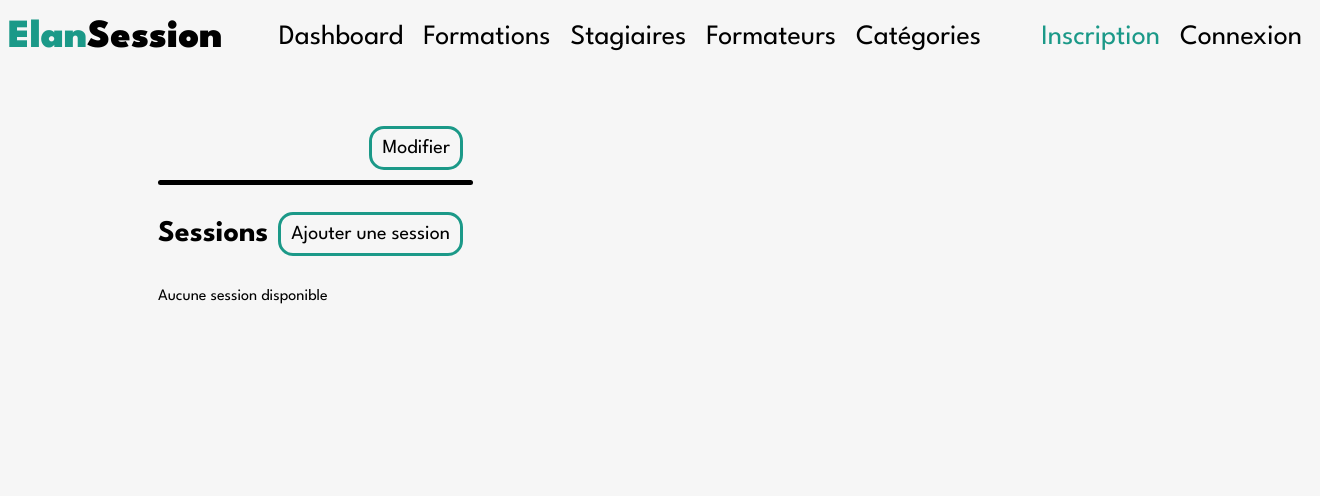
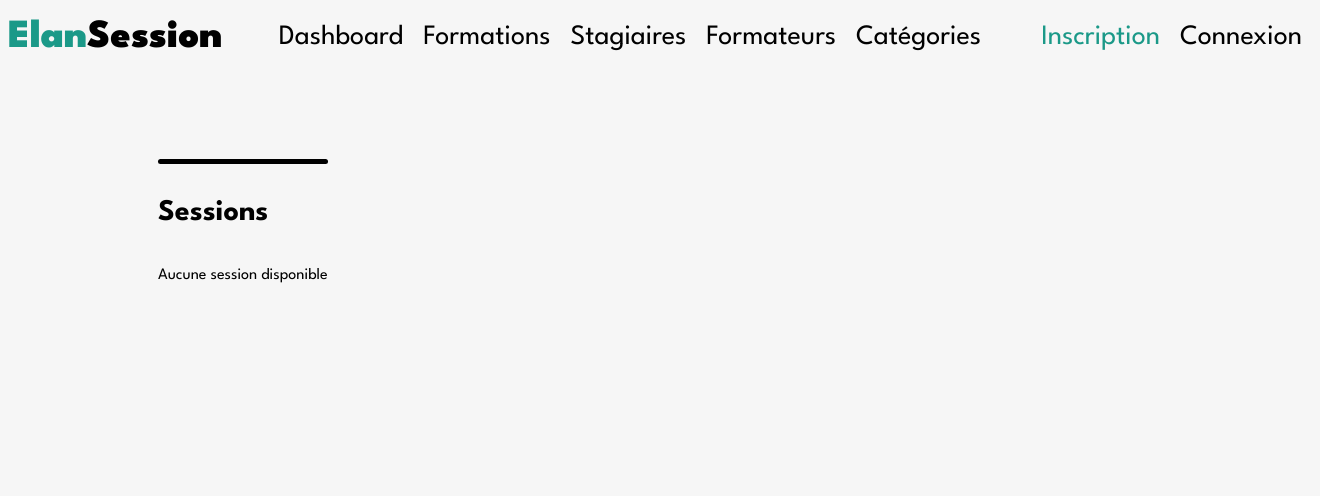
Before and after one commit to FutRR/SymfonySession, a Symfony app: template templates/formation/show.html.twig in a window 1320 px wide. Shown: the top 496 px of the page. Run offline with Twig, Linux system fonts and the light colour scheme; the template is opened without the code that fills it, so the values that code supplies are empty; some libraries are stand-ins or nearby versions.

Commit message:
added admin condition to edit & update

```diff
--- a/templates/formateur/index.html.twig
+++ b/templates/formateur/index.html.twig
@@ -5,7 +5,9 @@
 {% block body %}
 <div class="titre">
 <h1>Liste des formateurs</h1>
-{# <a class="btn" href="{{ path('new_formateur')}}">Ajout</a> #}
+{% if is_granted('ROLE_ADMIN') %}
+    <a class="btn" href="{{ path('new_formateur')}}">Ajout</a>
+{% endif %}
 </div>
 <div class="line"></div>
 
--- a/templates/formateur/show.html.twig
+++ b/templates/formateur/show.html.twig
@@ -5,6 +5,9 @@
 {% block body %}
     <div class="titre">
         <h2>Fiche Formateur</h2>
+        {% if is_granted('ROLE_ADMIN') %}
+            <a class="btn" href="{{ path('edit_formateur', {'id': formateur.id}) }}">Modifier</a>
+        {% endif %}
     </div>
     <div class="line"></div>
 
--- a/templates/formation/index.html.twig
+++ b/templates/formation/index.html.twig
@@ -5,7 +5,9 @@
 {% block body %}
 <div class="titre">
     <h1>Liste des formations</h1>
-    <a class="btn" href="{{ path('new_formation')}}">Ajout</a>
+    {% if is_granted('ROLE_ADMIN') %}
+        <a class="btn" href="{{ path('new_formation')}}">Ajout</a>
+    {% endif %}
 </div>
 <div class="line"></div>
 
--- a/templates/formation/show.html.twig
+++ b/templates/formation/show.html.twig
@@ -5,13 +5,18 @@
 {% block body %}
 <div class="titre">
     <h1>{{ formation.titreFormation }}</h1>
-    <a class="btn" href="{{ path('edit_formation', {'id': formation.id}) }}">Modifier</a>
+    {% if is_granted('ROLE_ADMIN') %}
+        <a class="btn" href="{{ path('edit_formation', {'id': formation.id}) }}">Modifier</a>
+    {% endif %}
 </div>
 <div class="line"></div>
 
 <div class="sous-titre">
     <h2>Sessions</h2>
-    <a class="btn" href="{{ path('new_session')}}">Ajouter une session</a>
+    {% if is_granted('ROLE_ADMIN') %}
+        <a class="btn" href="{{ path('new_session')}}">Ajouter une session</a>
+    {% endif %}
+
 </div>
 
 {% if formation.sessions | length > 0 %}
--- a/templates/stagiaire/index.html.twig
+++ b/templates/stagiaire/index.html.twig
@@ -5,7 +5,9 @@
 {% block body %}
 <div class="titre">
 <h1>Liste des stagiaires</h1>
-<a class="btn" href="{{ path('new_stagiaire')}}">Ajout</a>
+{% if is_granted('ROLE_ADMIN') %}
+    <a class="btn" href="{{ path('new_stagiaire')}}">Ajout</a>
+{% endif %}
 </div>
 <div class="line"></div>
 
--- a/templates/stagiaire/show.html.twig
+++ b/templates/stagiaire/show.html.twig
@@ -5,6 +5,9 @@
 {% block body %}
     <div class="titre">
         <h2>Fiche Stagiaire</h2>
+        {% if is_granted('ROLE_ADMIN') %}
+            <a class="btn" href="{{ path('edit_stagiaire', {'id': stagiaire.id}) }}">Modifier</a>
+        {% endif %}
     </div>
     <div class="line"></div>
 
```
